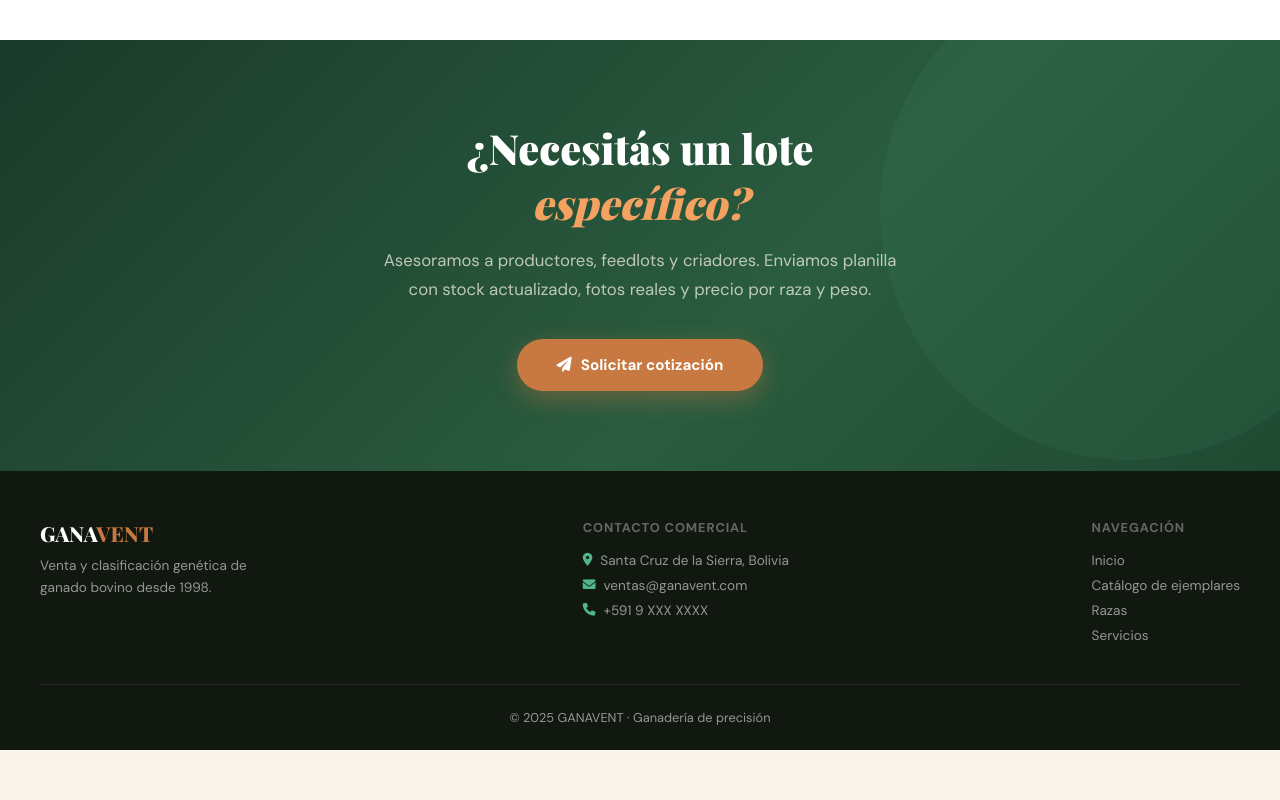
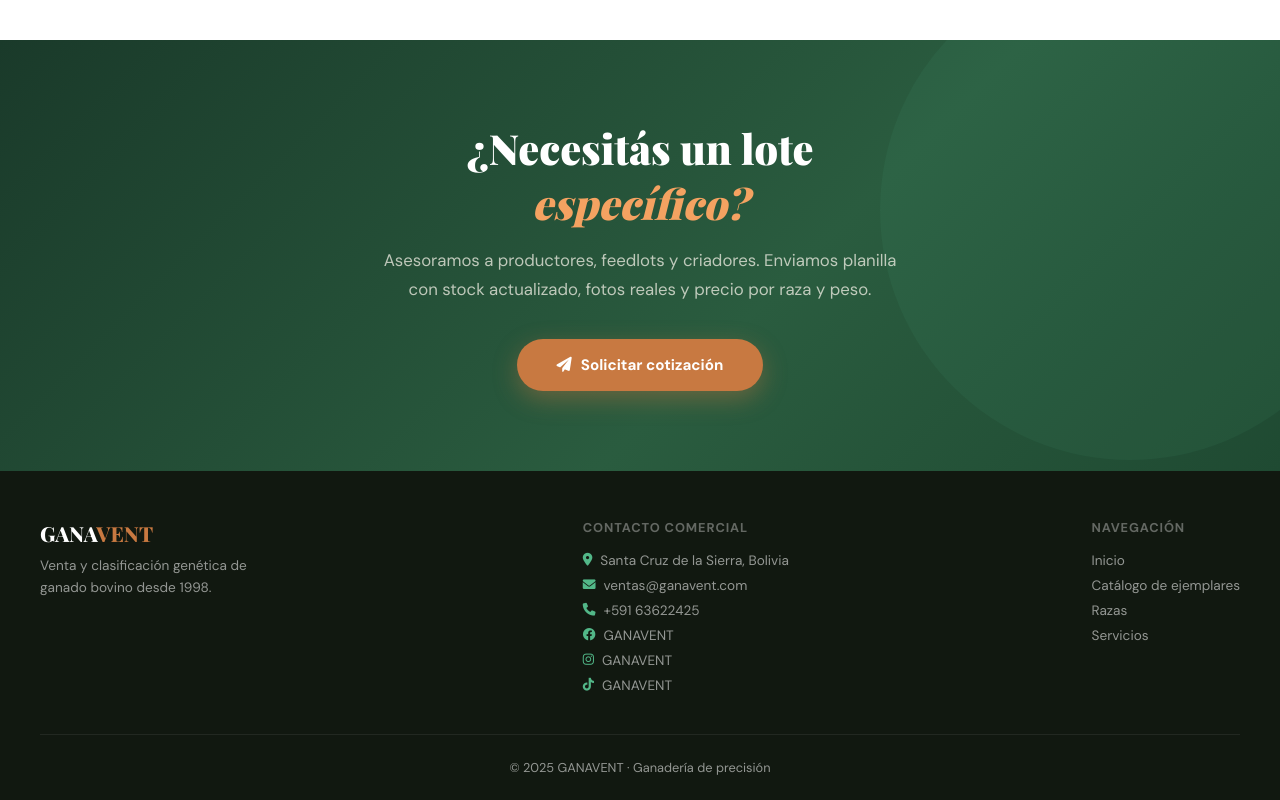
Before and after one commit to Rodrigo-ET/ganaventbeta, a plain HTML site: page index.html in a window 1280 px wide. Shown: the part 2697-3497 px from the top of the page. Before the commit the page ends 3447 px from the top, so only its background shows below. Drawn offline with nearby package versions, Linux system fonts and the light colour scheme; a web font is replaced by a local one.

Commit message:
Update index.html

```diff
--- a/index.html
+++ b/index.html
@@ -935,7 +935,10 @@
                 <h5>Contacto comercial</h5>
                 <p><i class="fas fa-map-marker-alt"></i> Santa Cruz de la Sierra, Bolivia</p>
                 <p><i class="fas fa-envelope"></i> ventas@ganavent.com</p>
-                <p><i class="fas fa-phone"></i> +591 9 XXX XXXX</p>
+                <p><i class="fas fa-phone"></i> +591 63622425</p>
+                <p><i class="fab fa-facebook"></i> <a href="https://www.facebook.com/share/175RUuF6ox/" style="color:inherit; text-decoration:none;">GANAVENT</a></p>
+                <p><i class="fab fa-instagram"></i> <a href="https://www.instagram.com/ventgana?igsh=MXEwM3JyZnA1enhwbw==" style="color:inherit; text-decoration:none;">GANAVENT</a></p>
+                <p><i class="fab fa-tiktok"></i> <a href="https://www.tiktok.com/@ganavlny3v1?_r=1&_t=ZS-957XnzREdfN" style="color:inherit; text-decoration:none;">GANAVENT</a></p>
             </div>
             <div class="footer-contact">
                 <h5>Navegación</h5>
```
